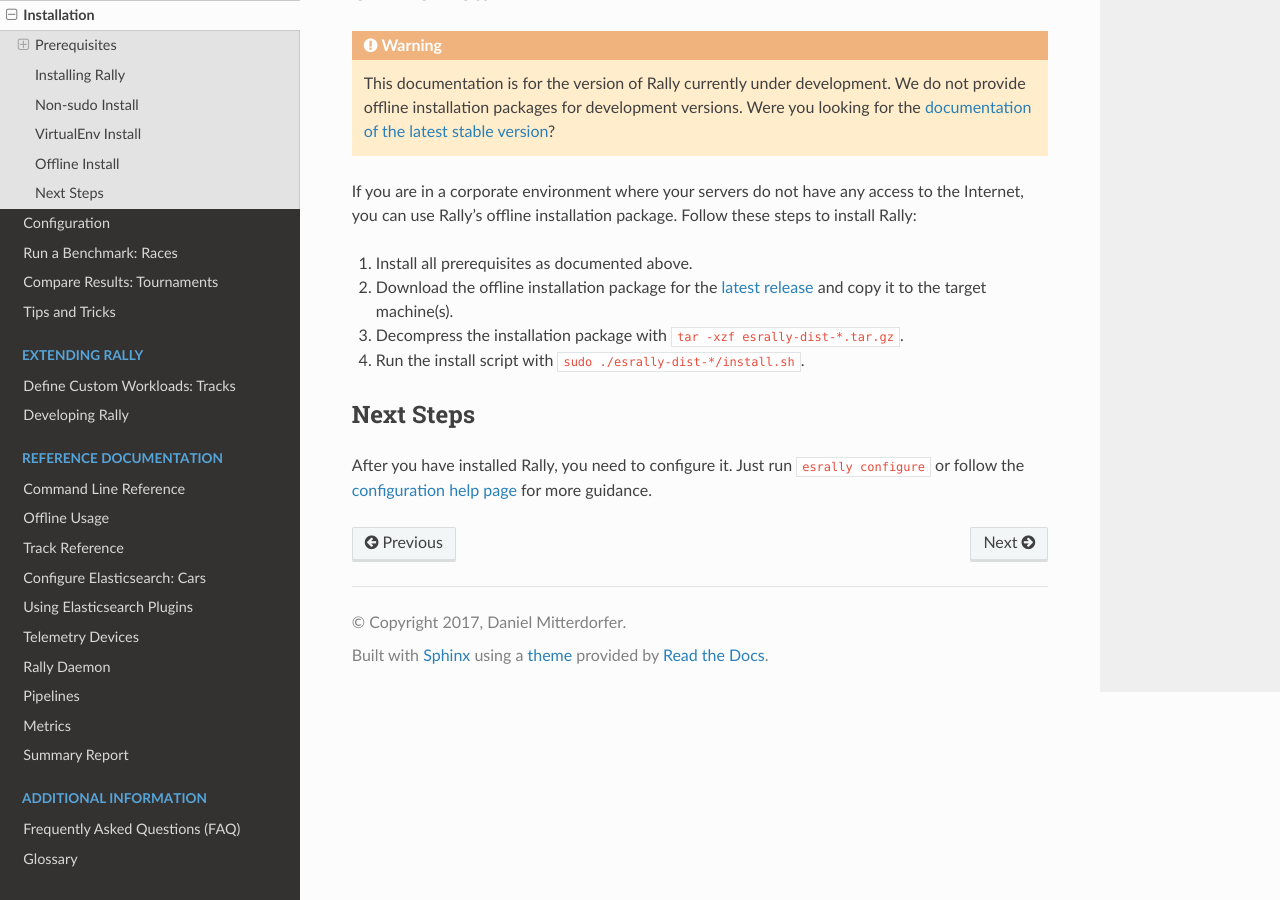
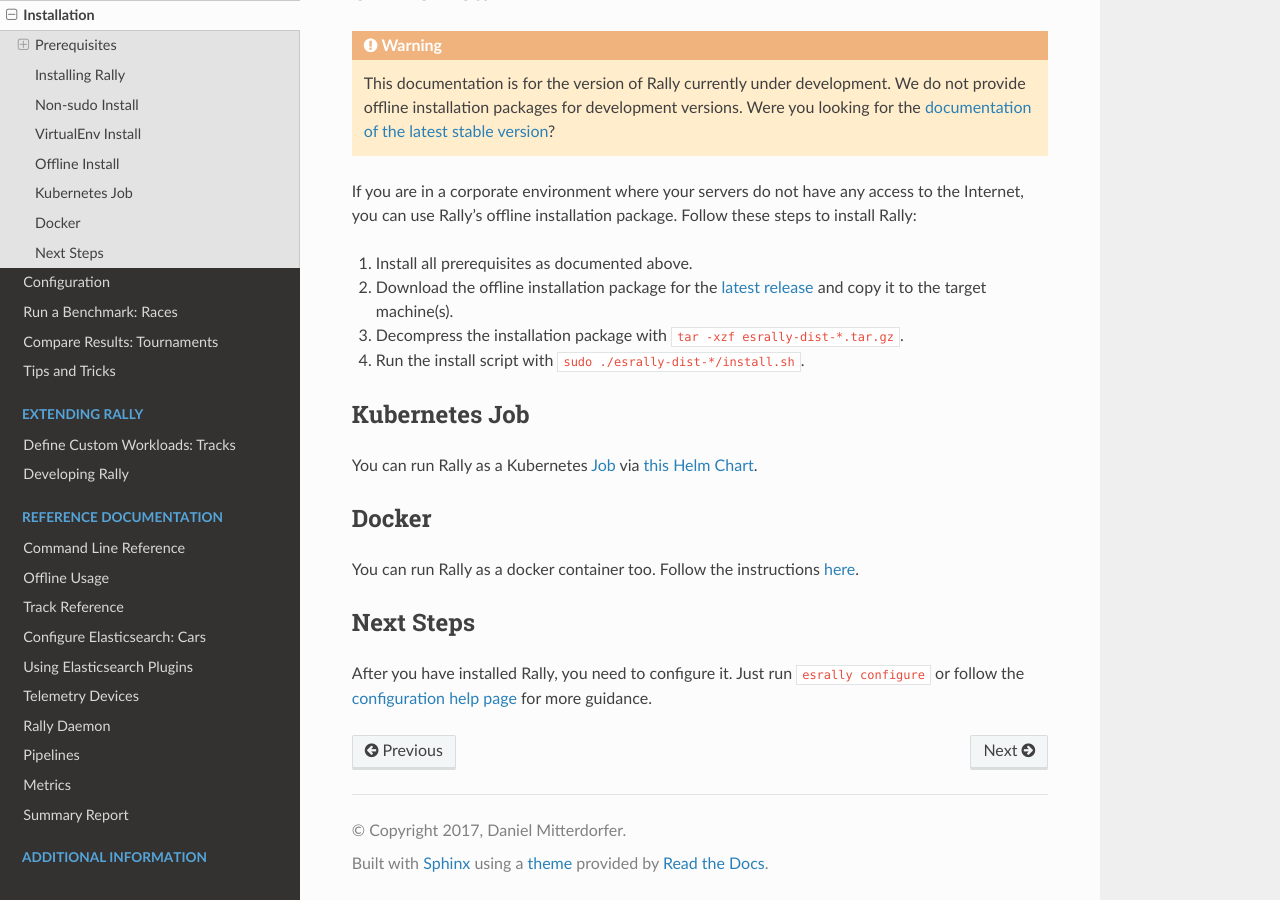
Before and after one commit to elastic/rally, a Sphinx documentation site: the page built from docs/install.rst, in a window 1280 px wide and 900 px high, scrolled down 3137 px. Built offline with Sphinx 7.4.7 and the Read the Docs theme 2.0.0, drawn with Linux system fonts in a browser that asks for light colours.

Commit message:
Added instructions to run Rally as a Kubernetes Job or a Docker container.

```diff
--- a/docs/install.rst
+++ b/docs/install.rst
@@ -146,6 +146,16 @@
 3. Decompress the installation package with ``tar -xzf esrally-dist-*.tar.gz``.
 4. Run the install script with ``sudo ./esrally-dist-*/install.sh``.
 
+Kubernetes Job
+------------------
+
+You can run Rally as a Kubernetes `Job <https://kubernetes.io/docs/concepts/workloads/controllers/jobs-run-to-completion/>`_ via `this <https://github.com/gdmello/elasticsearch-rally>`_ `Helm Chart <https://helm.sh/>`_.
+
+Docker
+------
+
+You can run Rally as a docker container too. Follow the instructions `here <https://github.com/gdmello/elasticsearch-rally/tree/master/docker>`_.
+
 Next Steps
 ----------
 
```
